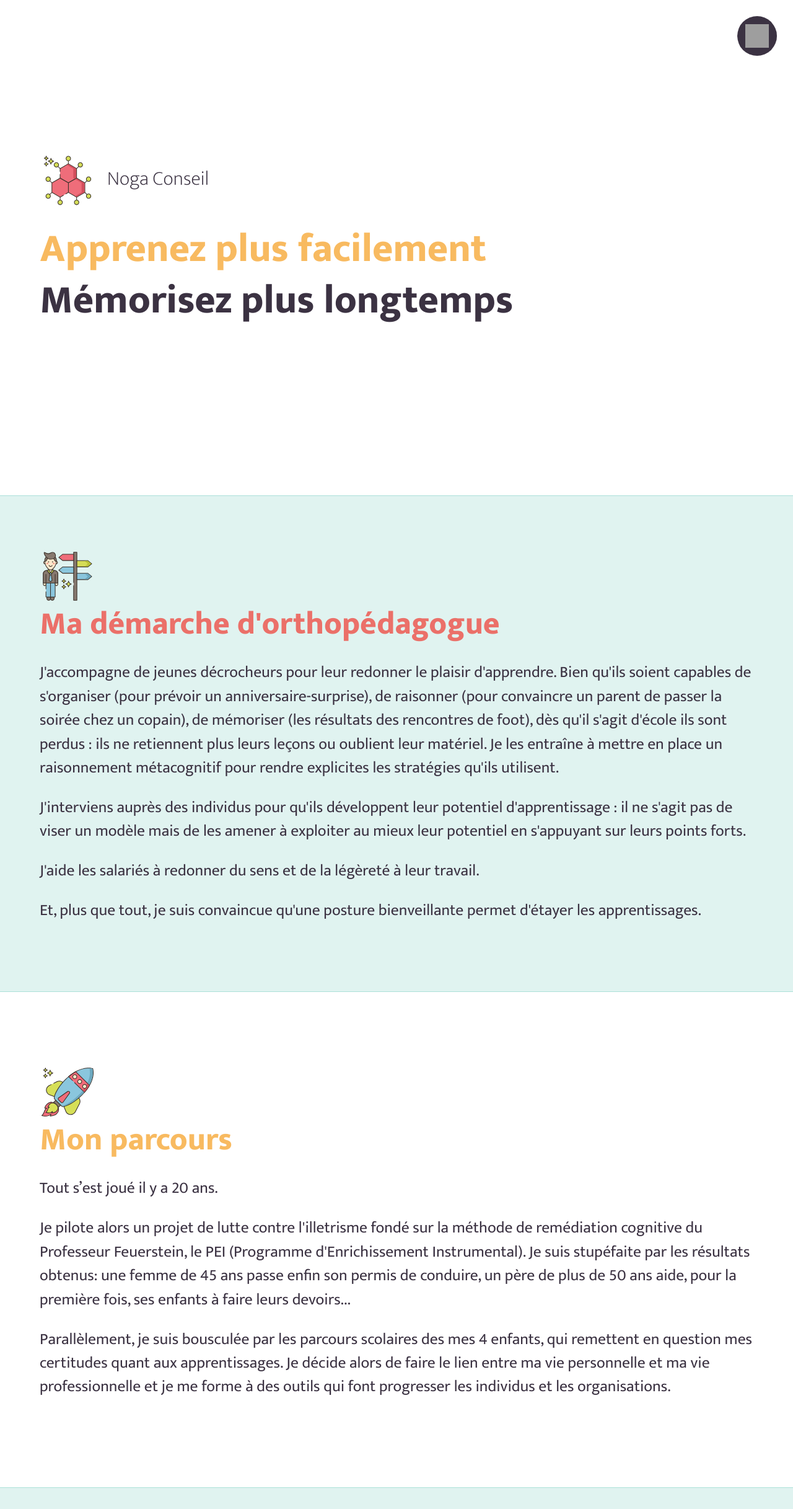
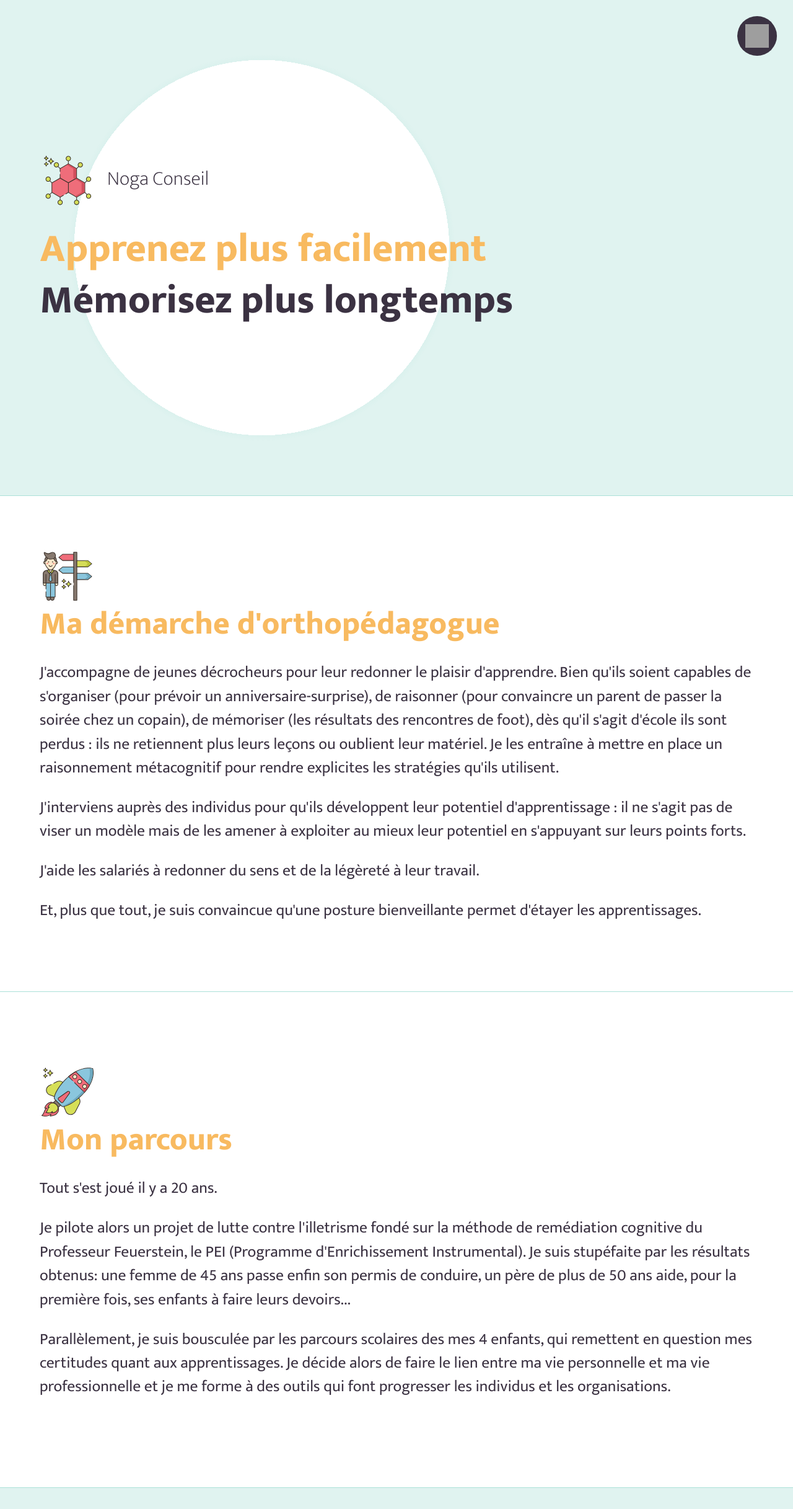
Before and after one commit to avine/nogaconseil, an Angular app: page / in a window 1280 px wide. Shown: the top 2434 px of the page at 62% size. Built offline with nearby package versions, Linux system fonts and the light colour scheme; grey boxes are pictures that could not be loaded.

Commit message:
Improve landing bg

```diff
--- a/src/app/home/about.component.ts
+++ b/src/app/home/about.component.ts
@@ -9,7 +9,7 @@ import { Component, ViewEncapsulation } from '@angular/core';
 
     <h3 class="h2 fg-secondary">Mon parcours</h3>
 
-    <p class="paragraph">Tout s’est joué il y a 20 ans.</p>
+    <p class="paragraph">Tout s'est joué il y a 20 ans.</p>
 
     <p class="paragraph">
       Je pilote alors un projet de lutte contre l'illetrisme fondé sur la méthode de remédiation cognitive du Professeur
--- a/src/app/home/approach.component.ts
+++ b/src/app/home/approach.component.ts
@@ -7,7 +7,7 @@ import { Component, ViewEncapsulation } from '@angular/core';
   template: `
     <img src="assets/reshot-icon-career-choice.svg" class="icon" alt="" />
 
-    <h3 class="h2 fg-primary">Ma démarche d'orthopédagogue</h3>
+    <h3 class="h2 fg-secondary">Ma démarche d'orthopédagogue</h3>
 
     <p class="paragraph">
       J'accompagne de jeunes décrocheurs pour leur redonner le plaisir d'apprendre. Bien qu'ils soient capables de
--- a/src/app/home/home.component.html
+++ b/src/app/home/home.component.html
@@ -1,10 +1,10 @@
 <app-nav></app-nav>
 
-<section class="page page--centered" id="accueil">
+<section class="page page--centered page--halo" id="accueil">
   <app-landing class="page__content"></app-landing>
 </section>
 
-<section class="page bg-scene-muted" id="demarche">
+<section class="page" id="demarche">
   <app-approach class="page__content"></app-approach>
 </section>
 
--- a/src/theme/_page.scss
+++ b/src/theme/_page.scss
@@ -7,6 +7,17 @@
 
   &--centered {
     justify-content: center;
+  }
+
+  &--halo {
+    background-color: var(--scene-muted);
+    background-image: radial-gradient(
+      circle at 33%,
+      white 32%,
+      rgba(172, 225, 217, 0.1) 32%,
+      rgba(172, 225, 217, 0) 33%,
+      transparent 33%
+    );
   }
 
   &__content {
```
